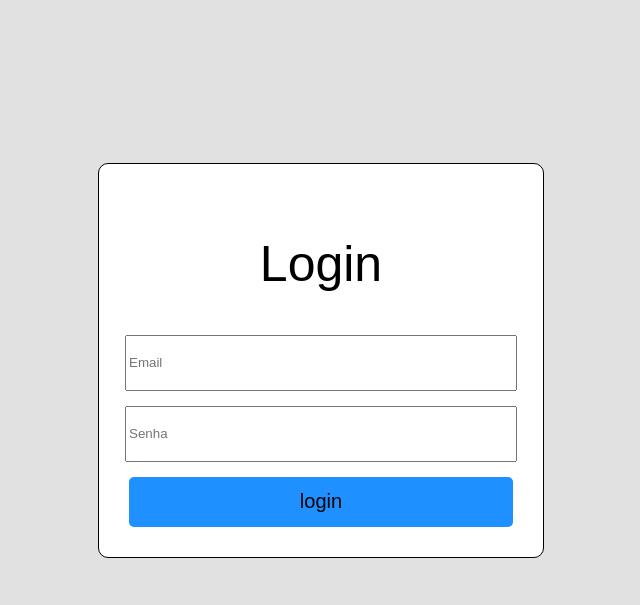
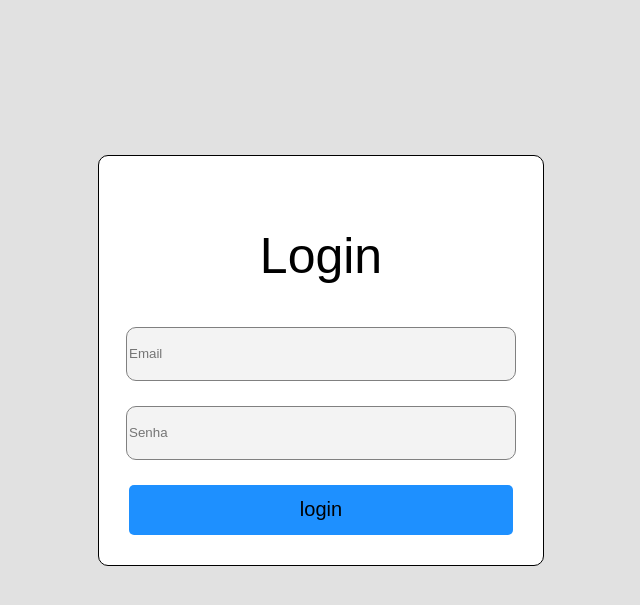
Before and after one commit to LucasBiasoliGoulart/Aula_de_PHP, a PHP site: page /HelpDesk/index.php in a window 1280 px wide. Shown: the part 80-685 px from the top of the page, without its empty margins (319-959 px from the left). Run offline with PHP 8.4, Linux system fonts and the light colour scheme.

Commit message:
helpdesk

```diff
--- a/HelpDesk/index.php
+++ b/HelpDesk/index.php
@@ -76,7 +76,10 @@
         input{
             width: 100%;
             height: 50px;
-            margin-bottom: 15px;
+            border: 1px solid gray;
+            border-radius: 10px;
+            margin-bottom: 25px;
+            background-color: #F3F3F3;
         }
 
         button{
```
